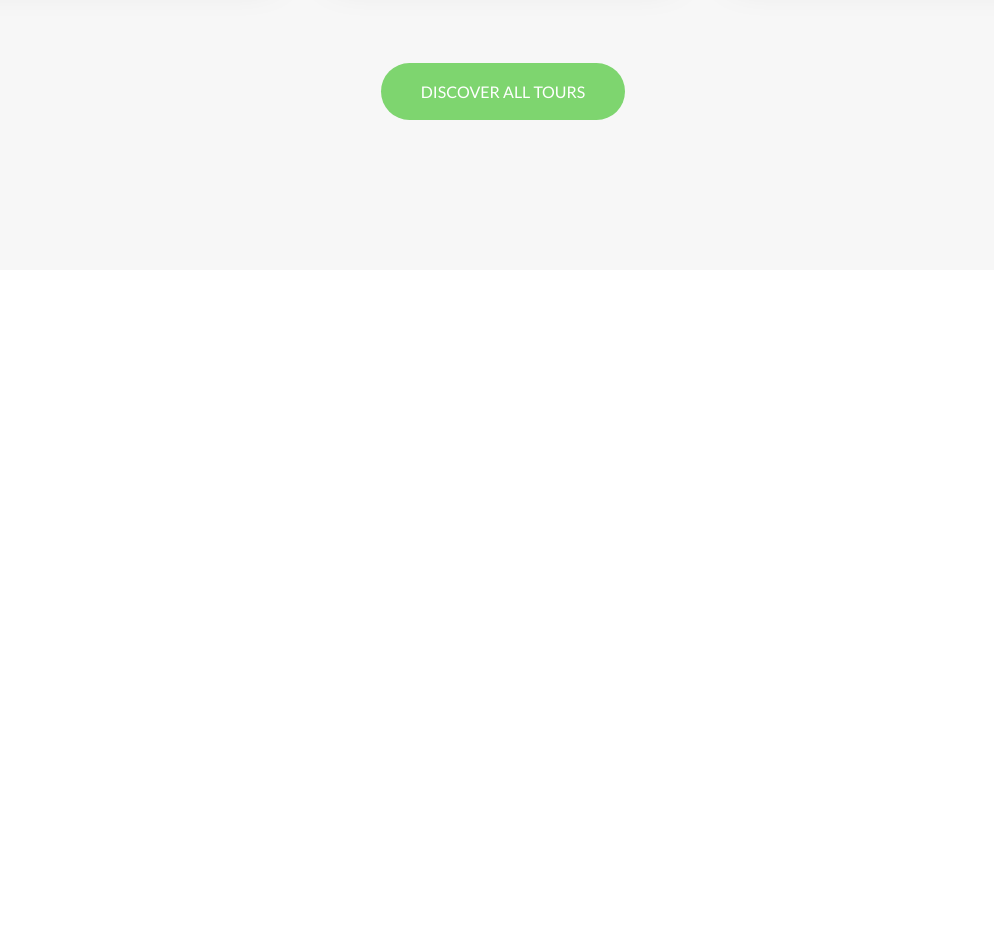
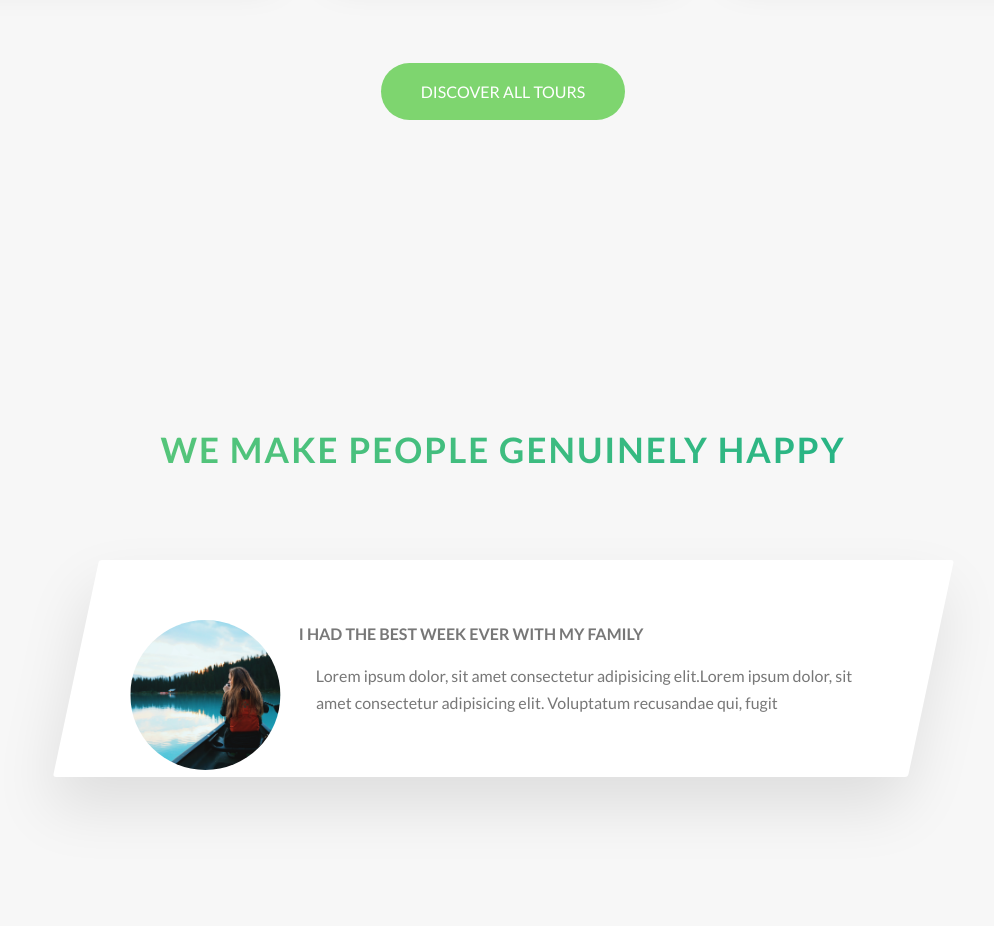
Before and after one commit to Joshtb/Natours-A-Mock-Website, a website: page Natours/index.html in a window 1280 px wide. Shown: the part 2977-3906 px from the top of the page, without its empty margins (137-1131 px from the left). Before the commit the page ends 3277 px from the top, so only its background shows below. Drawn offline with Linux system fonts and the light colour scheme.

Commit message:
started customer story section

```diff
--- a/Natours/index.html
+++ b/Natours/index.html
@@ -213,6 +213,27 @@
            <a href="#" class="btn btn--green">Discover all tours</a>
         </div>
         </section>
+        <section class="section-stories">
+            <div class="u-center-text u-margin-bottom-big">
+                <h2 class="heading-secondary">
+                  We make people genuinely happy
+                </h2>
+            </div>
+            <div class="row">
+                <div class="story">
+                   <figure class="story__shape">
+                    <img src="img/nat-8.jpg" alt="Person on a tour" class="story__img">
+                   </figure>
+                   <div class="story__text">
+                       <h3 class="heading-tertiary u-margin-bottom-small">
+                           I had the best week ever with my family
+                       </h3>
+                       <p>Lorem ipsum dolor, sit amet consectetur adipisicing elit.Lorem ipsum dolor, sit amet consectetur adipisicing elit. Voluptatum
+                        recusandae qui, fugit</p>
+                   </div>
+                </div>
+            </div>
+        </section>
     </main>
 
     <!-- <section class="grid-test">
--- a/Natours/sass/components/_card.scss
+++ b/Natours/sass/components/_card.scss
@@ -73,7 +73,7 @@
           $color-secondary-light,
           $color-secondary-dark
         ),
-        url(../../img/nat-5.jpg);
+        url("../../img/nat-5.jpg");
     }
     &--2 {
       background-image: linear-gradient(
--- /dev/null
+++ b/Natours/sass/components/_story.scss
@@ -0,0 +1,34 @@
+.story {
+  width: 75%;
+  margin: 0 auto;
+  box-shadow: 0 3rem 6rem rgba($color-black, 0.1);
+  background-color: $color-white;
+  border-radius: 3px;
+  padding: 6rem;
+  padding-left: 9rem;
+  font-size: $default-font-size;
+  //  skewing the actual section
+  transform: skewX(-12deg);
+  & > * {
+    transform: skewX(12deg);
+  }
+
+  &__shape {
+    width: 15rem;
+    height: 15rem;
+
+    float: left;
+    --webkit-shape-outside: circle(50% at 50% 50%);
+    // like clip-path first number is radius, HAS to be floated with height and width
+    shape-outside: circle(50% at 50% 50%);
+    --webkit-clip-path: circle(50% at 50% 50%);
+    clip-path: circle(50% at 50% 50%);
+    transform: translateX(-3rem) skewX(12deg);
+  }
+  &__img {
+    height: 100%;
+  }
+  &__text {
+    transform: skewX(12deg);
+  }
+}
--- a/Natours/sass/main.scss
+++ b/Natours/sass/main.scss
@@ -19,6 +19,7 @@
 @import "./components/card";
 @import "./components/composition";
 @import "./components/feature-box";
+@import "./components/story";
 
 @import "layout/grid";
 @import "layout/header";
--- a/Natours/sass/pages/_home.scss
+++ b/Natours/sass/pages/_home.scss
@@ -31,3 +31,8 @@
   padding: 25rem 0 15rem 0;
   margin-top: -10rem;
 }
+
+.section-stories {
+  padding: 15rem 0;
+  background-color: $color-grey-light-1;
+}
```
Also changed, not shown: Natours/css/style.css.
